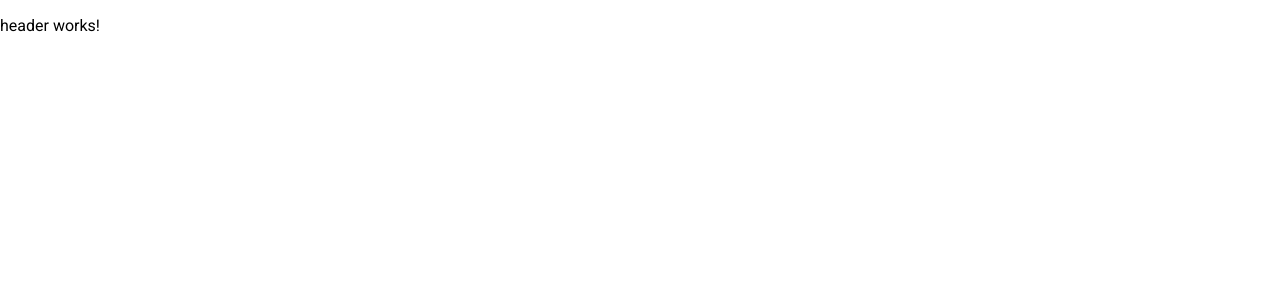
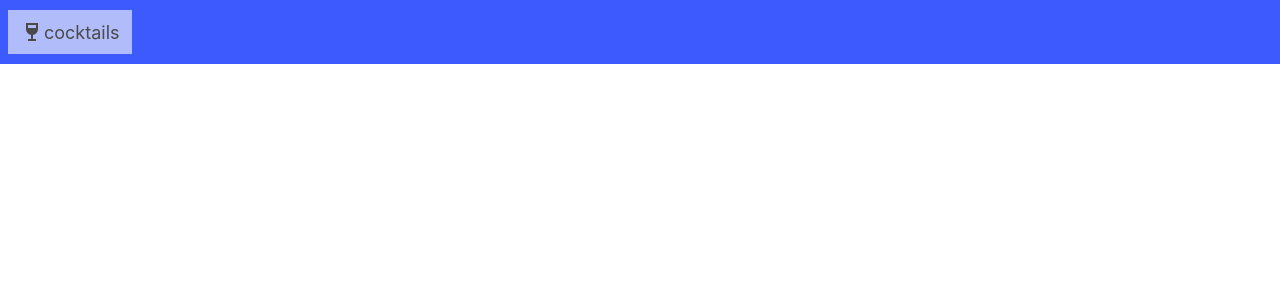
Before and after one commit to luismejias/test-cocktails, an Angular app: page /cocktails in a window 1280 px wide. Shown: the top 300 px of the page. Built offline with nearby package versions, Linux system fonts and the light colour scheme.

Commit message:
feat: added header, menu, and not-found component

```diff
--- a/angular.json
+++ b/angular.json
@@ -31,8 +31,8 @@
 							}
 						],
 						"styles": [
-              "@angular/material/prebuilt-themes/azure-blue.css",
-              "src/styles.scss"
+             "src/styles.scss",
+              "src/scss/theme.scss"
             ],
 						"scripts": []
 					},
--- a/src/app/app.component.scss
+++ b/src/app/app.component.scss
@@ -0,0 +1,8 @@
+.app {
+    display: flex;
+    flex-direction: column;
+    min-height: 100vh;
+    padding: 0;
+    margin: 0;
+    background-color: #fafafa;
+  }
--- a/src/app/shared/components/header/header.component.html
+++ b/src/app/shared/components/header/header.component.html
@@ -1 +1,3 @@
-<p>header works!</p>
+<mat-toolbar color="primary" class="header">
+    <app-menu></app-menu>
+</mat-toolbar>
--- a/src/app/shared/components/header/header.component.scss
+++ b/src/app/shared/components/header/header.component.scss
@@ -0,0 +1,5 @@
+.header {
+    display: flex;
+    margin-bottom: 20px;
+    padding: 8px;
+}
--- a/src/app/shared/components/menu/menu.component.html
+++ b/src/app/shared/components/menu/menu.component.html
@@ -1 +1,8 @@
-<p>menu works!</p>
+<ul class="menu">
+    <li>
+      <a class="menu__option" routerLink="/cocktails" routerLinkActive="menu__item-active">
+        <mat-icon>wine_bar</mat-icon>
+        cocktails
+      </a>
+    </li>
+  </ul>
--- a/src/app/shared/components/menu/menu.component.scss
+++ b/src/app/shared/components/menu/menu.component.scss
@@ -0,0 +1,32 @@
+.menu {
+    display: flex;
+    list-style-type: none;
+    margin: 0;
+    padding: 0;
+    width: 100%;
+    align-items: center;
+
+    &__option {
+      cursor: pointer;
+      display: flex;
+      align-items: center;
+      color: white;
+      padding: 10px 12px;
+      text-decoration: none;
+      color: white;
+      font-size: 18px;
+      font-family: -apple-system, BlinkMacSystemFont, 'Segoe UI', Roboto, Oxygen,
+        Ubuntu, Cantarell, 'Open Sans', 'Helvetica Neue', sans-serif;
+
+      &:hover {
+        background-color: #f8f8f89e;
+        color: #4a4a4a;
+        transition: 1s;
+      }
+    }
+
+    &__item-active {
+      background-color: #f8f8f89e;
+      color: #4a4a4a;
+    }
+  }
--- a/src/app/shared/components/not-found/not-found.component.html
+++ b/src/app/shared/components/not-found/not-found.component.html
@@ -1 +1,6 @@
-<p>not-found works!</p>
+<div class="not-found">
+    <div class="not-found__img-box"></div>
+    <span class="not-found__central-text">
+        Data no encontrada!!
+    </span>
+</div>
--- a/src/app/shared/components/not-found/not-found.component.scss
+++ b/src/app/shared/components/not-found/not-found.component.scss
@@ -0,0 +1,20 @@
+.no-data-found {
+    display: flex;
+    flex-direction: column;
+    justify-content: center;
+    align-items: center;
+    margin-top: 20px;
+
+    &__img-box {
+    width: 200px;
+    height: 40vh;
+    background-image: url('../../../assets/images/cancel.png');
+    background-repeat: no-repeat;
+    background-position: center;
+    background-size: contain;
+    }
+
+    &__central-text {
+      font-size:28px;
+    }
+  }
```
Also changed, not shown: src/app/shared/components/header/header.component.ts (+5 -6 lines), src/app/shared/components/menu/menu.component.ts (+5 -5 lines), src/assets/images/cancel.png (added).
